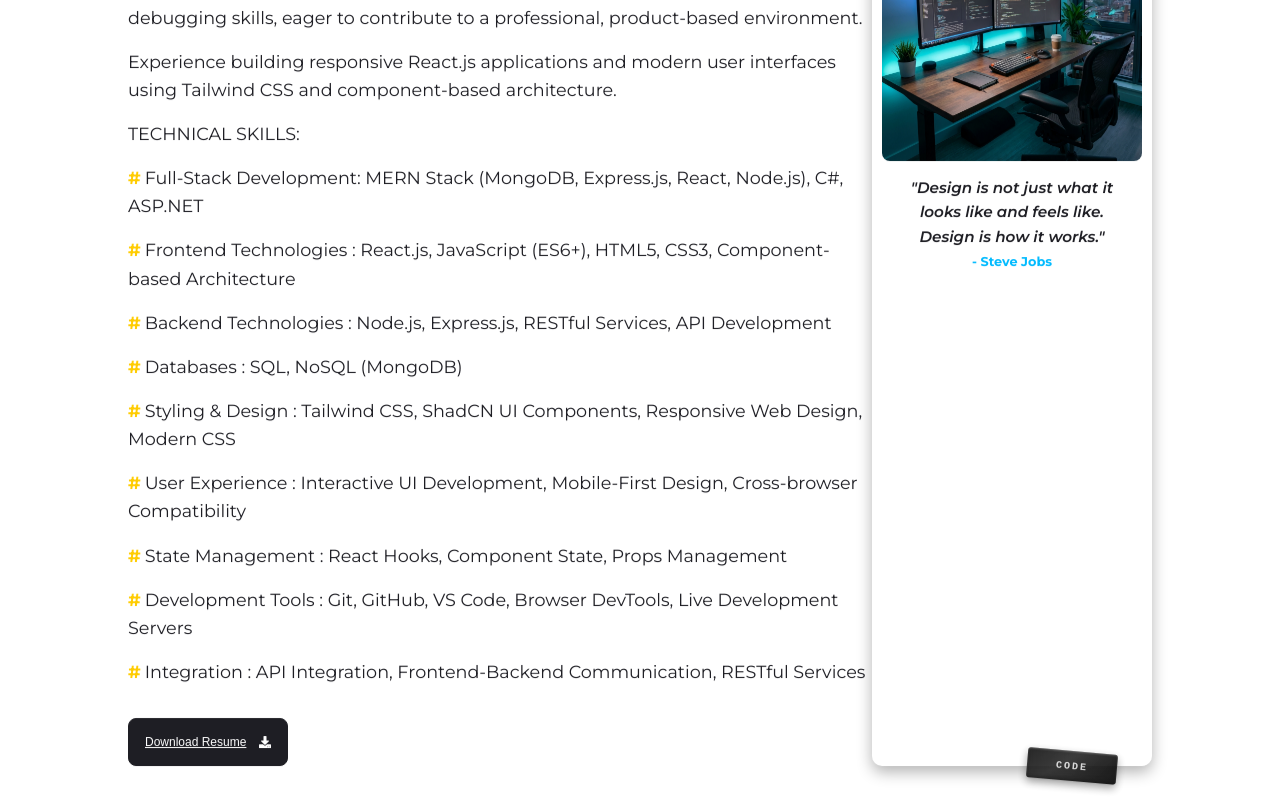
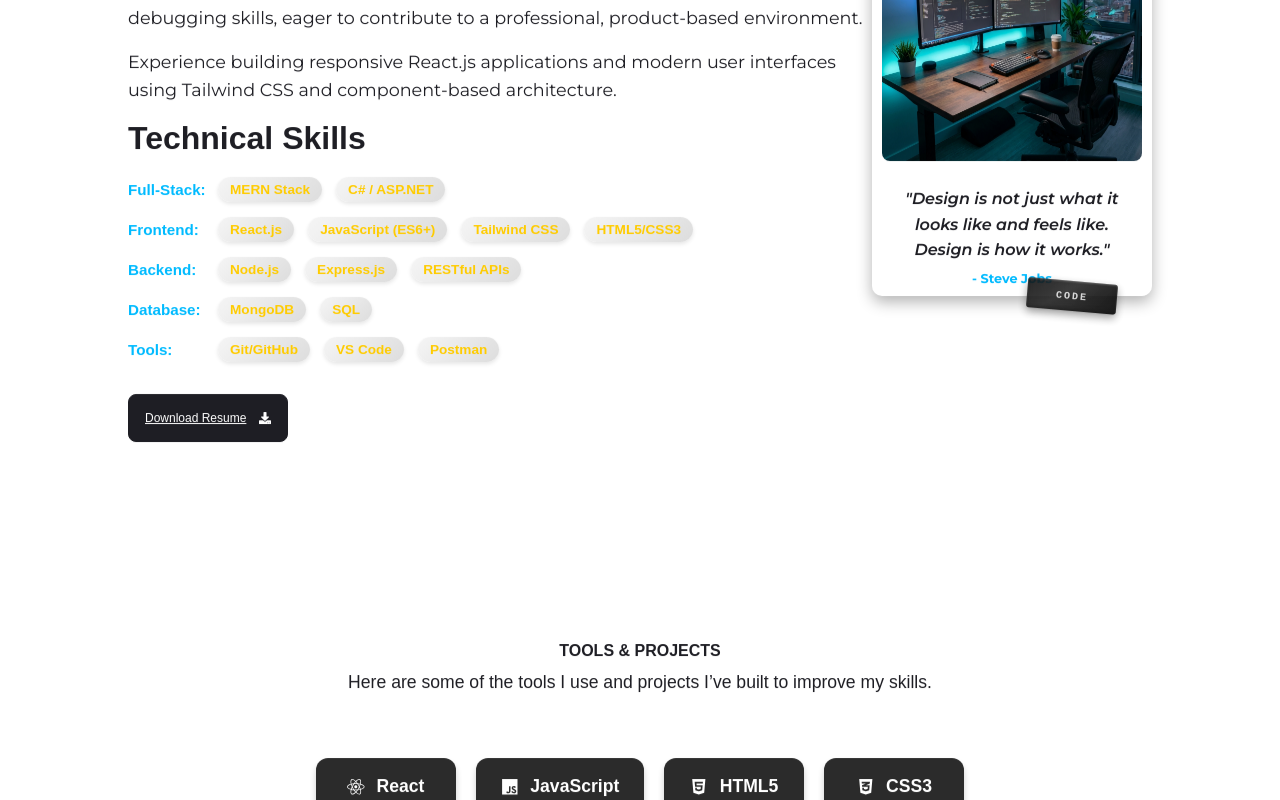
Before and after one commit to Rumaanmoqthar/MyPortfolio, a React (Vite) app: page / in a window 1280 px wide. Shown: the part 1180-1980 px from the top of the page. Built offline with nearby package versions, Linux system fonts and the light colour scheme; a web font is replaced by a local one.

Commit message:
some ui changes

```diff
--- a/src/components/About.jsx
+++ b/src/components/About.jsx
@@ -42,16 +42,30 @@
                     <p>Highly motivated Full-Stack Developer with experience in building and deploying scalable, full-stack web applications. Proficient in both MERN and C#/.NET stacks, component-based UI architecture, developing RESTful APIs, and managing both SQL and NoSQL databases. A quick learner with strong problem-solving and debugging skills, eager to contribute to a professional, product-based environment.</p>
                     <p>Experience building responsive React.js applications and modern user interfaces using Tailwind CSS and component-based architecture.</p>
 
-                    <p>TECHNICAL SKILLS:</p>
-                    <p><span>#</span>Full-Stack Development: MERN Stack (MongoDB, Express.js, React, Node.js), C#, ASP.NET</p>
-                    <p><span>#</span>Frontend Technologies : React.js, JavaScript (ES6+), HTML5, CSS3, Component-based Architecture</p>
-                    <p><span>#</span>Backend Technologies : Node.js, Express.js, RESTful Services, API Development</p>
-                    <p><span>#</span>Databases : SQL, NoSQL (MongoDB)</p>
-                    <p><span>#</span>Styling & Design : Tailwind CSS, ShadCN UI Components, Responsive Web Design, Modern CSS</p>
-                    <p><span>#</span>User Experience : Interactive UI Development, Mobile-First Design, Cross-browser Compatibility</p>
-                    <p><span>#</span>State Management : React Hooks, Component State, Props Management</p>
-                    <p><span>#</span>Development Tools : Git, GitHub, VS Code, Browser DevTools, Live Development Servers</p>
-                    <p><span>#</span>Integration : API Integration, Frontend-Backend Communication, RESTful Services</p>
+                    <h3>Technical Skills</h3>
+
+                    <div className="skills-container">
+                        <div className="skill-category">
+                            <strong>Full-Stack:</strong>
+                            <span>MERN Stack</span> <span>C# / ASP.NET</span>
+                        </div>
+                        <div className="skill-category">
+                            <strong>Frontend:</strong>
+                            <span>React.js</span> <span>JavaScript (ES6+)</span> <span>Tailwind CSS</span> <span>HTML5/CSS3</span>
+                        </div>
+                        <div className="skill-category">
+                            <strong>Backend:</strong>
+                            <span>Node.js</span> <span>Express.js</span> <span>RESTful APIs</span>
+                        </div>
+                        <div className="skill-category">
+                            <strong>Database:</strong>
+                            <span>MongoDB</span> <span>SQL</span>
+                        </div>
+                        <div className="skill-category">
+                            <strong>Tools:</strong>
+                            <span>Git/GitHub</span> <span>VS Code</span> <span>Postman</span>
+                        </div>
+                    </div>
 
                     <div style={{ marginTop: '2rem' }}>
                         <a href="/pdfs/Resume_Rumaan.pdf" className="btn" download>
--- a/src/index.css
+++ b/src/index.css
@@ -974,6 +974,60 @@
   transition: background 0.3s ease;
 }
 
+
+/* Condensed Skills Styles */
+.skills-container {
+  display: flex;
+  flex-direction: column;
+  gap: 15px;
+  margin-top: 20px;
+}
+
+.skill-category {
+  display: flex;
+  flex-wrap: wrap;
+  align-items: center;
+  gap: 10px;
+  font-size: 0.95rem;
+}
+
+.skill-category strong {
+  min-width: 80px;
+  color: var(--accent-color);
+}
+
+.skill-category span {
+  background: var(--card-bg);
+  padding: 5px 12px;
+  border-radius: 15px;
+  font-size: 0.85rem;
+  box-shadow: 0 2px 4px rgba(0, 0, 0, 0.1);
+  transition: transform 0.2s ease;
+}
+
+.skill-category span:hover {
+  transform: translateY(-2px);
+  background: var(--accent-color);
+  color: #fff;
+}
+
+/* Ensure two columns in About align nicely */
+.about-info2 {
+  align-items: flex-start;
+  /* Prevents stretching and bad whitespace */
+}
+
+/* Quote adjustment */
+.about-quote {
+  margin-top: 25px;
+  padding: 0 15px;
+}
+
+.about-quote p {
+  font-size: 1rem;
+  margin-bottom: 8px;
+}
+
 .close-btn:hover {
   background: var(--accent-hover);
 }
```
